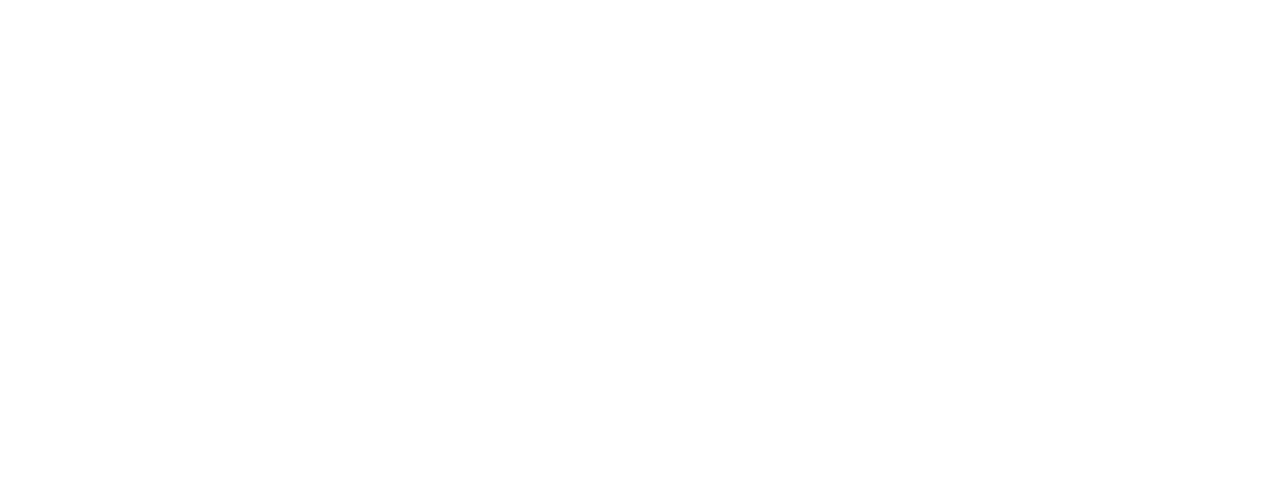
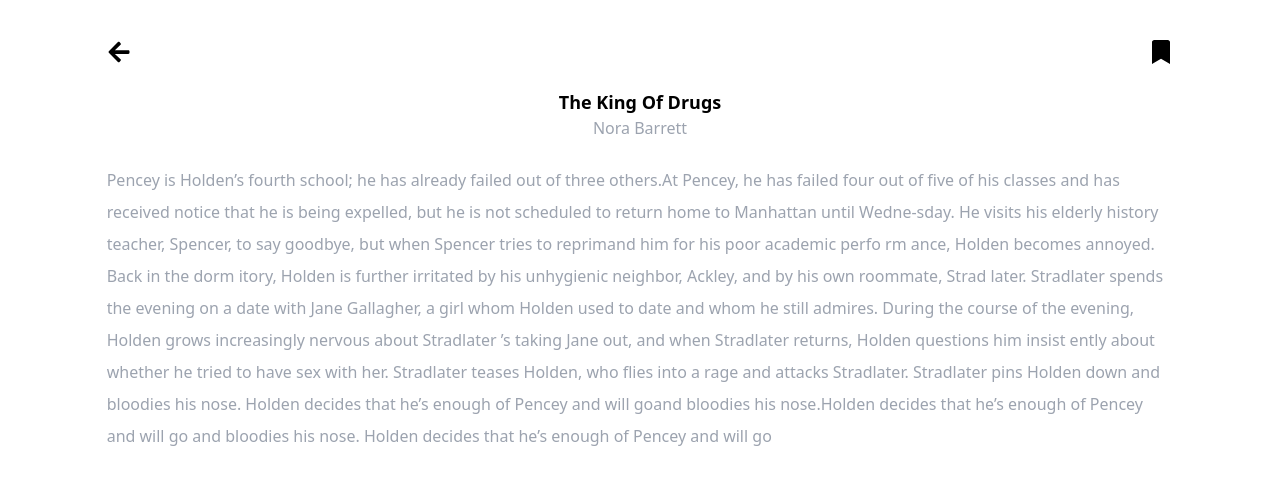
Before and after one commit to c-blaq/book-store, a React (Create React App) app: page /book in a window 1280 px wide. Before the commit this address had no page. Shown: the top 484 px of the page. Built offline with nearby package versions, Linux system fonts and the light colour scheme.

Commit message:
read book page

```diff
--- a/src/App.js
+++ b/src/App.js
@@ -2,14 +2,16 @@
 import { Home } from "./components/Home";
 import BookDetails from "./components/BookDetails";
 import SignUp from "./components/SignUp";
+import ReadBook from "./components/ReadBook";
 
 function App() {
   return (
     <Router>
       <Routes>
         <Route path="/" element={<Home />} />
+        <Route path="/sign-up" element={<SignUp />} />
         <Route path="/details" element={<BookDetails />} />
-        <Route path="/sign-up" element={<SignUp />} />
+        <Route path="/book" element={<ReadBook />} />
       </Routes>
     </Router>
   );
--- a/src/components/BookDetails.jsx
+++ b/src/components/BookDetails.jsx
@@ -2,8 +2,11 @@
 import Button from "./Button";
 import bookCover from "../assets/images/book1.png";
 import Header from "./Header";
+import { useNavigate } from "react-router-dom";
 
 const BookDetails = () => {
+  const navigate = useNavigate();
+
   return (
     <div className="w-11/12 sm:w-5/6 my-10 mx-auto max-w-7xl">
       <Header />
@@ -47,6 +50,7 @@
       <Button
         text="Read Book"
         className="mx-auto block mt-4 text-white font-bold  w-1/2 sm:w-1/4  py-4 rounded-xl bg-[#19191B]"
+        onClick={() => navigate("/book")}
       />
     </div>
   );
--- a/src/components/Button.jsx
+++ b/src/components/Button.jsx
@@ -1,8 +1,8 @@
 import React from "react";
 
-const Button = ({ className, text, type }) => {
+const Button = ({ className, text, type, onClick }) => {
   return (
-    <button className={className} type={type}>
+    <button className={className} type={type} onClick={onClick}>
       {text}
     </button>
   );
--- a/src/components/Header.jsx
+++ b/src/components/Header.jsx
@@ -1,11 +1,18 @@
 import React from "react";
 import { FaArrowLeft, FaBookmark } from "react-icons/fa";
+import { useNavigate } from "react-router-dom";
 import Button from "./Button";
 
-const Header = (props) => {
+const Header = () => {
+  const navigate = useNavigate();
+
   return (
     <div className="flex justify-between ">
-      <Button className="block text-2xl" text={<FaArrowLeft />} />
+      <Button
+        className="block text-2xl"
+        text={<FaArrowLeft />}
+        onClick={() => navigate(-1)}
+      />
       <Button className="block text-2xl" text={<FaBookmark />} />
     </div>
   );
--- a/src/components/Home.jsx
+++ b/src/components/Home.jsx
@@ -1,8 +1,11 @@
 import React from "react";
+import { useNavigate } from "react-router-dom";
 import study from "../assets/images/study.png";
 import Button from "./Button";
 
 export const Home = () => {
+  const navigate = useNavigate();
+
   return (
     <div className="my-10">
       <div className="sm:max-h-[525px] sm:w-full">
@@ -24,6 +27,7 @@
       <Button
         text="sign up"
         className="mx-auto block text-white font-bold  w-1/2 sm:w-1/4  py-4 rounded-xl bg-[#D45555]"
+        onClick={() => navigate("/sign-up")}
       />
     </div>
   );
--- /dev/null
+++ b/src/components/ReadBook.jsx
@@ -0,0 +1,39 @@
+import React from "react";
+import Header from "./Header";
+
+const ReadBook = () => {
+  return (
+    <div className="w-11/12 sm:w-5/6 my-10 mx-auto max-w-7xl">
+      <Header />
+      <div>
+        <div className="text-center my-6">
+          <h1 className="font-bold text-lg">The King Of Drugs</h1>
+          <span className="block text-gray-400">Nora Barrett</span>
+        </div>
+
+        <p className=" text-gray-400 leading-loose">
+          Pencey is Holden’s fourth school; he has already failed out of three
+          others.At Pencey, he has failed four out of five of his classes and
+          has received notice that he is being expelled, but he is not scheduled
+          to return home to Manhattan until Wedne-sday. He visits his elderly
+          history teacher, Spencer, to say goodbye, but when Spencer tries to
+          reprimand him for his poor academic perfo rm ance, Holden becomes
+          annoyed. Back in the dorm itory, Holden is further irritated by his
+          unhygienic neighbor, Ackley, and by his own roommate, Strad later.
+          Stradlater spends the evening on a date with Jane Gallagher, a girl
+          whom Holden used to date and whom he still admires. During the course
+          of the evening, Holden grows increasingly nervous about Stradlater ’s
+          taking Jane out, and when Stradlater returns, Holden questions him
+          insist ently about whether he tried to have sex with her. Stradlater
+          teases Holden, who flies into a rage and attacks Stradlater.
+          Stradlater pins Holden down and bloodies his nose. Holden decides that
+          he’s enough of Pencey and will goand bloodies his nose.Holden decides
+          that he’s enough of Pencey and will go and bloodies his nose. Holden
+          decides that he’s enough of Pencey and will go{" "}
+        </p>
+      </div>
+    </div>
+  );
+};
+
+export default ReadBook;
```
